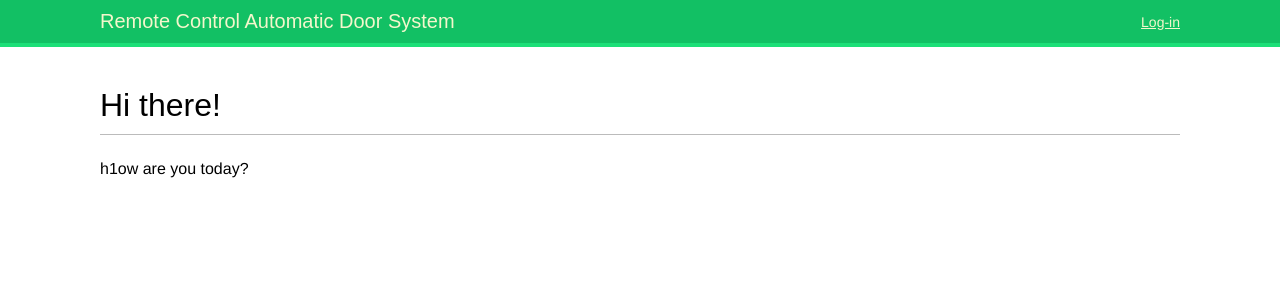
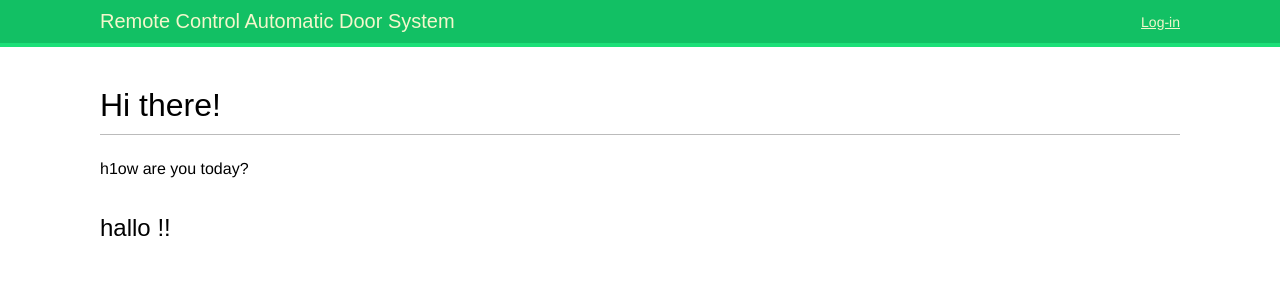
Before and after one commit to zyCyril/CS561, a Django app: page / in a window 1280 px wide. Shown: the top 307 px of the page. Run offline with Django 3.2, Linux system fonts and the light colour scheme.

Commit message:
no message

```diff
--- a/cs561Project/account/templates/account/index.html
+++ b/cs561Project/account/templates/account/index.html
@@ -5,5 +5,5 @@
 {% block content %}
   <h1>Hi there!</h1>
   <p>h1ow are you today?</p>
-
+ <h2>hallo !!</h2>
 {% endblock %}
```
